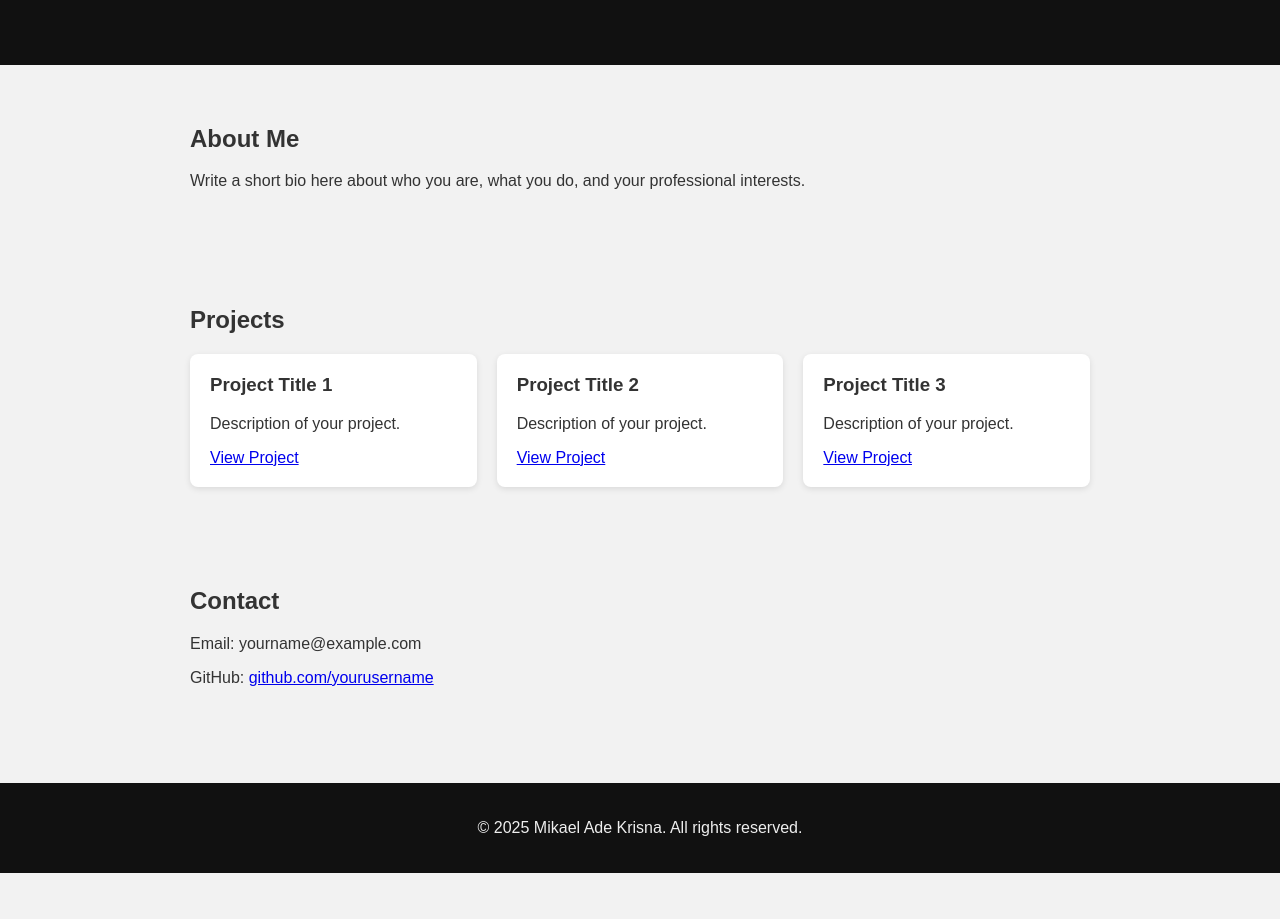
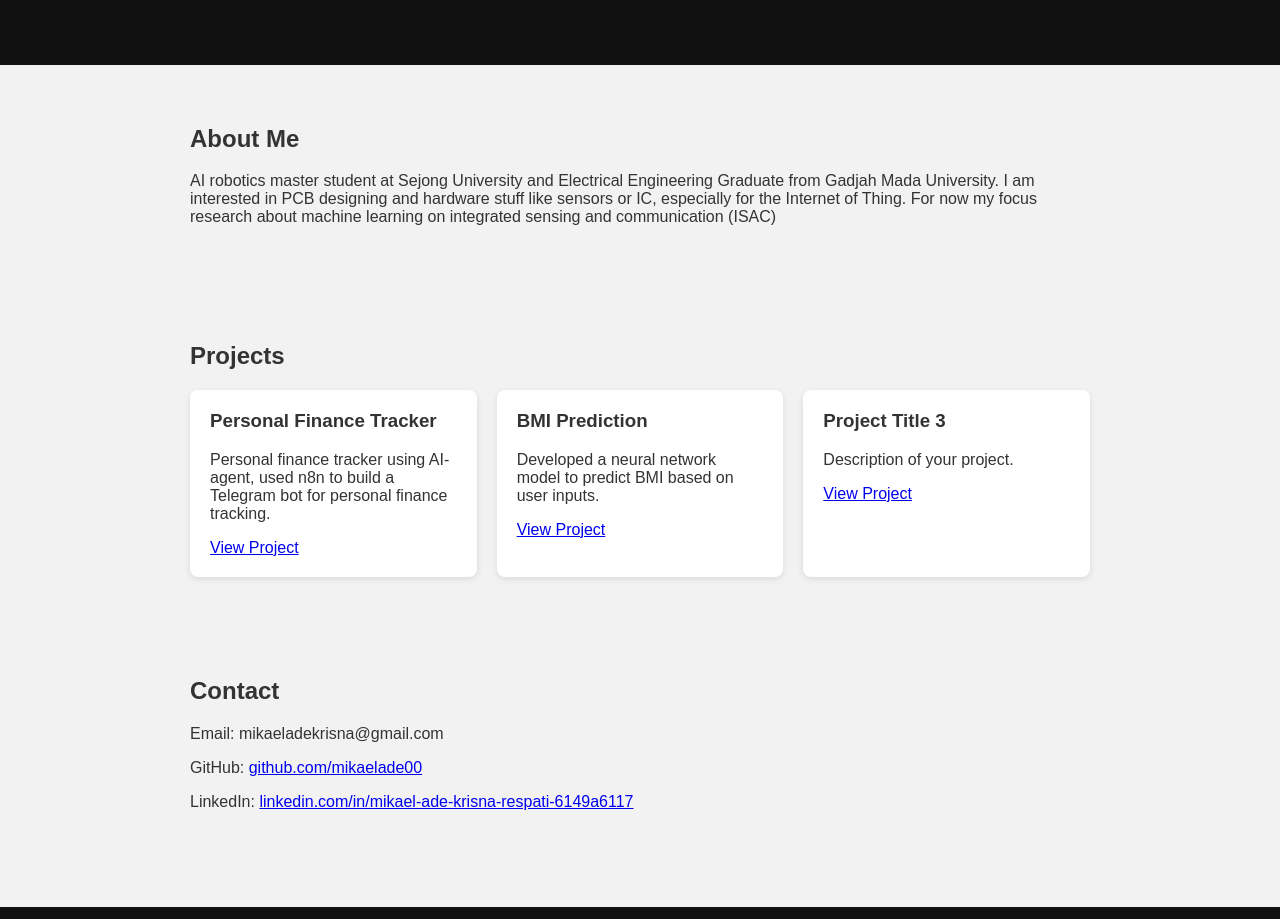
Before and after one commit to mikaelade00/Portofolio, a plain HTML site: page index.html in a window 1280 px wide. Shown: the part 129-1048 px from the top of the page. Before the commit the page ends 1002 px from the top, so only its background shows below. Drawn offline with Linux system fonts and the light colour scheme.

Commit message:
Changes to be committed: 	modified:   index.html

```diff
--- a/index.html
+++ b/index.html
@@ -65,28 +65,30 @@
 </head>
 <body>
   <header>
-    <h1>Mikael Ade Krisna</h1>
+    <h1>Mikael Ade Krisna Respati</h1>
     <p>AI Engineer / Machine Learning Researcher</p>
   </header>
 
   <section>
     <h2>About Me</h2>
-    <p>Write a short bio here about who you are, what you do, and your professional interests.</p>
+    <p>AI robotics master student at Sejong University and Electrical Engineering Graduate from Gadjah Mada University.
+      I am interested in PCB designing and hardware stuff like sensors or IC, especially for the Internet of Thing.
+      For now my focus research about machine learning on integrated sensing and communication (ISAC)</p>
   </section>
 
   <section>
     <h2>Projects</h2>
     <div class="projects">
       <div class="project-card">
-        <h3>Project Title 1</h3>
-        <p>Description of your project.</p>
+        <h3>Personal Finance Tracker</h3>
+        <p>Personal finance tracker using AI-agent, used n8n to build a Telegram bot for personal finance tracking.</p>
         <a href="#" target="_blank">View Project</a>
       </div>
 
       <div class="project-card">
-        <h3>Project Title 2</h3>
-        <p>Description of your project.</p>
-        <a href="#" target="_blank">View Project</a>
+        <h3>BMI Prediction</h3>
+        <p>Developed a neural network model to predict BMI based on user inputs.</p>
+        <a href="https://www.kaggle.com/code/mikaelade/nn-bmi-prediction" target="_blank">View Project</a>
       </div>
 
       <div class="project-card">
@@ -99,12 +101,13 @@
 
   <section>
     <h2>Contact</h2>
-    <p>Email: yourname@example.com</p>
-    <p>GitHub: <a href="https://github.com/yourusername">github.com/yourusername</a></p>
+    <p>Email: mikaeladekrisna@gmail.com</p>
+    <p>GitHub: <a href="https://github.com/mikaelade00">github.com/mikaelade00</a></p>
+    <p>LinkedIn: <a href="https://www.linkedin.com/in/mikael-ade-krisna-respati-6149a6117/">linkedin.com/in/mikael-ade-krisna-respati-6149a6117</a></p>
   </section>
 
   <footer>
-    <p>&copy; 2025 Mikael Ade Krisna. All rights reserved.</p>
+    <p>&copy; 2025 Mikael Ade Krisna Respati. All rights reserved.</p>
   </footer>
 </body>
 </html>
```
